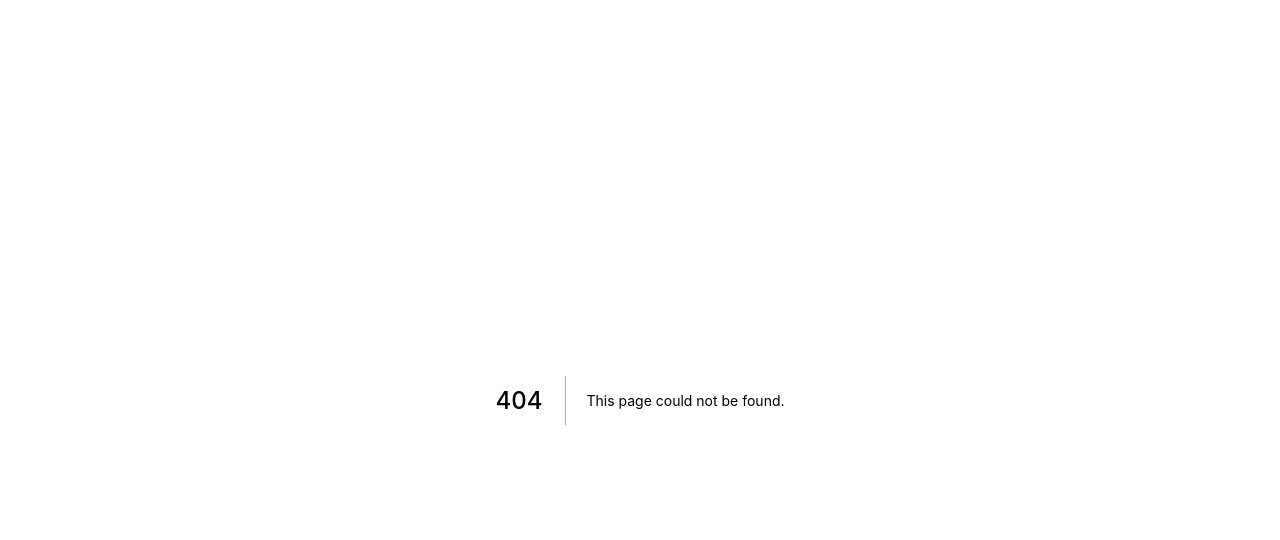
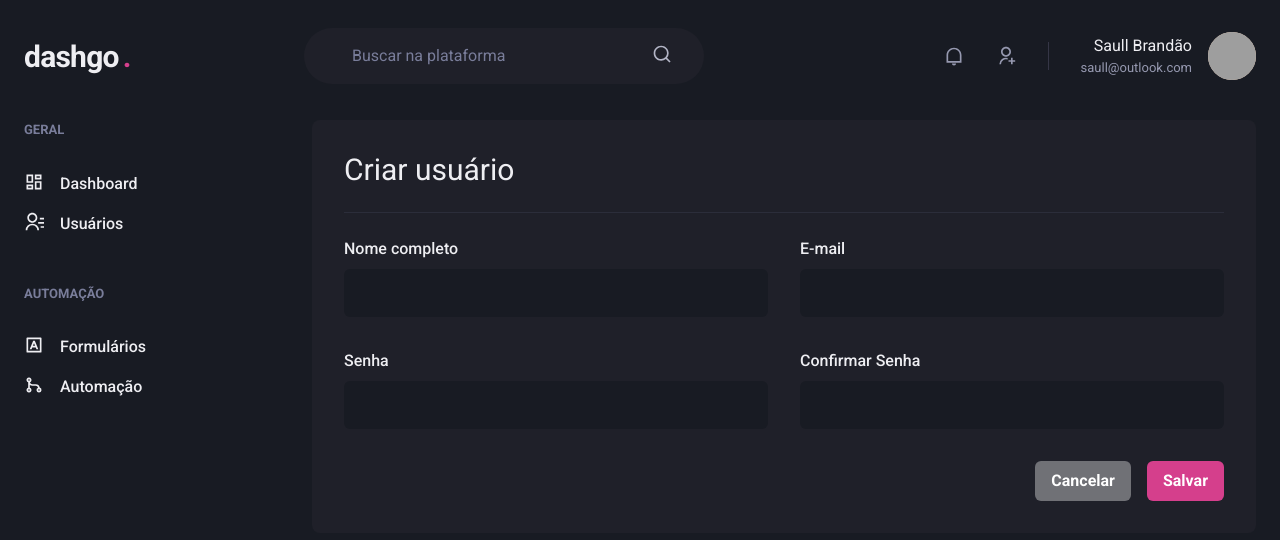
Before and after one commit to saullbrandao/dashgo, a Next.js app: page /users/create in a window 1280 px wide. Before the commit this address had no page. Shown: the top 540 px of the page. Built offline with nearby package versions, Linux system fonts and the light colour scheme; grey boxes are pictures that could not be loaded.

Commit message:
feat: create user page

```diff
--- /dev/null
+++ b/src/pages/users/create.tsx
@@ -0,0 +1,53 @@
+import {
+  Flex,
+  Box,
+  Heading,
+  Divider,
+  VStack,
+  HStack,
+  SimpleGrid,
+  Button,
+} from '@chakra-ui/react'
+import { Input } from '../../components/Form/Input'
+import { Header } from '../../components/Header'
+import { Sidebar } from '../../components/Sidebar'
+
+export default function CreateUser() {
+  return (
+    <Box>
+      <Header />
+      <Flex w="100%" my="6" maxW={1480} mx="auto" px="6">
+        <Sidebar />
+        <Box flex="1" borderRadius={8} bg="gray.800" p="8">
+          <Heading size="lg" fontWeight="normal">
+            Criar usuário
+          </Heading>
+          <Divider my="6" borderColor="gray.700" />
+
+          <VStack spacing="8">
+            <SimpleGrid minChildWidth="240px" w="100%" spacing="8">
+              <Input name="name" label="Nome completo" />
+              <Input name="email" type="email" label="E-mail" />
+            </SimpleGrid>
+
+            <SimpleGrid minChildWidth="240px" w="100%" spacing="8">
+              <Input name="password" type="password" label="Senha" />
+              <Input
+                name="password_confirmation"
+                type="password"
+                label="Confirmar Senha"
+              />
+            </SimpleGrid>
+          </VStack>
+
+          <Flex mt="8" justify="flex-end">
+            <HStack spacing="4">
+              <Button colorScheme="whiteAlpha">Cancelar</Button>
+              <Button colorScheme="pink">Salvar</Button>
+            </HStack>
+          </Flex>
+        </Box>
+      </Flex>
+    </Box>
+  )
+}
```
